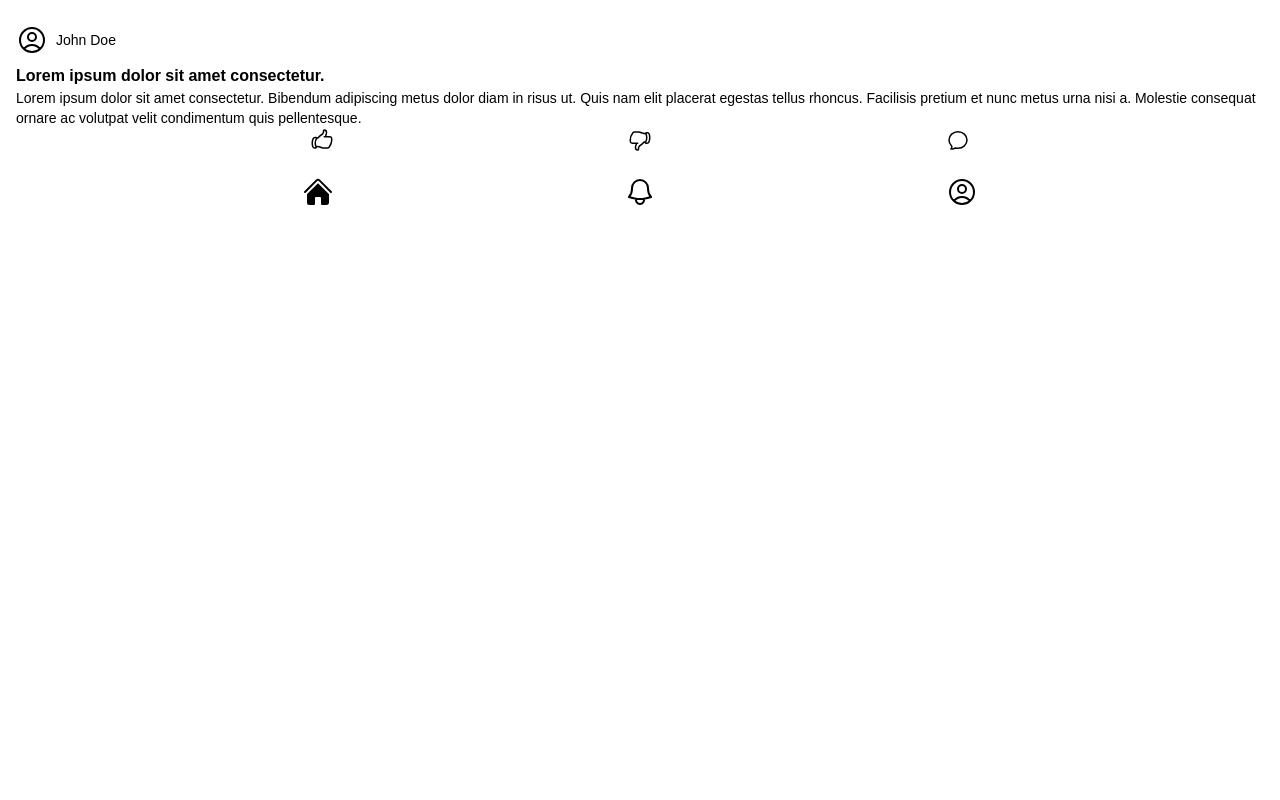
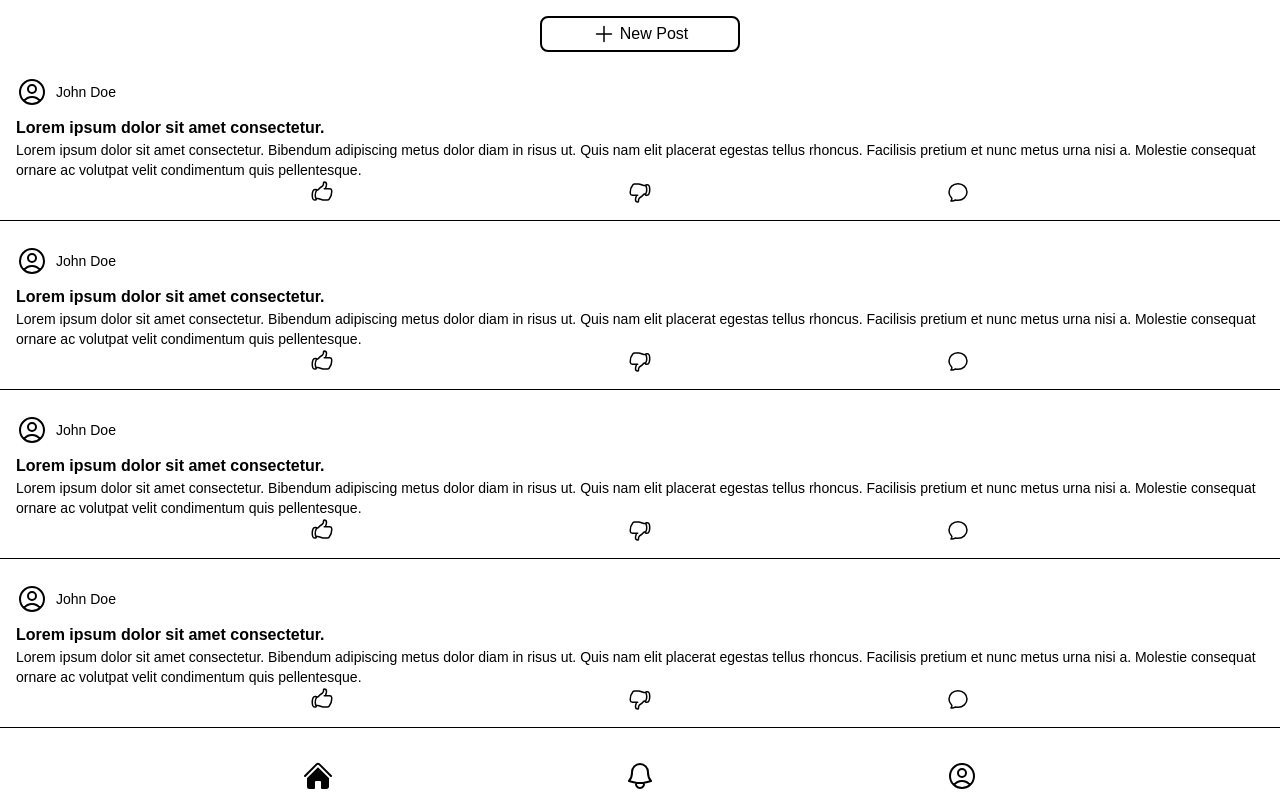
Before and after one commit to NYCU-SDC/eng-training-social-frontend, a React (Vite) app: page / in a window 1280 px wide. Built offline with nearby package versions, Linux system fonts and the light colour scheme.

Commit message:
refactor: put md-icon and lg-icon style to index.css

```diff
--- /dev/null
+++ b/src/components/Button.css
@@ -0,0 +1,11 @@
+.button-outline {
+    padding: 4px 8px;
+    border-radius: 8px;
+    border-width: 2px;
+    border-color: black;
+    border-style: solid;
+    display: flex;
+    justify-content: center;
+    align-items: center;
+    gap: 4px;
+}
--- /dev/null
+++ b/src/components/Button.tsx
@@ -0,0 +1,14 @@
+import { type ReactNode } from "react";
+import "./Button.css";
+
+export default function Button({
+  className,
+  children,
+}: {
+  className?: string;
+  children?: ReactNode;
+}) {
+  return (
+    <div className={["button-outline", className].join(" ")}>{children}</div>
+  );
+}
--- a/src/components/Navigation.css
+++ b/src/components/Navigation.css
@@ -5,7 +5,3 @@
     padding-inline: 12px;
     padding-block: 8px;
 }
-
-.icon {
-    width: 32px;
-}
--- a/src/components/Navigation.tsx
+++ b/src/components/Navigation.tsx
@@ -19,19 +19,19 @@ export default function Navigation({
   return (
     <div className="navigation-container">
       {page == "home" ? (
-        <HomeIconSolid className="icon" />
+        <HomeIconSolid className="lg-icon" />
       ) : (
-        <HomeIconOutline className="icon" />
+        <HomeIconOutline className="lg-icon" />
       )}
       {page == "notifications" ? (
-        <BellIconSolid className="icon" />
+        <BellIconSolid className="lg-icon" />
       ) : (
-        <BellIconOutline className="icon" />
+        <BellIconOutline className="lg-icon" />
       )}
       {page == "account" ? (
-        <UserCircleSolid className="icon" />
+        <UserCircleSolid className="lg-icon" />
       ) : (
-        <UserCircleOutline className="icon" />
+        <UserCircleOutline className="lg-icon" />
       )}
     </div>
   );
--- a/src/components/PostCard.css
+++ b/src/components/PostCard.css
@@ -3,6 +3,8 @@
     flex-direction: column;
     width: 100%;
     padding: 16px;
+    border-bottom-width: 1px;
+    border-bottom-style: solid;
 }
 
 .card-text {
@@ -26,16 +28,8 @@
     padding-block: 8px;
 }
 
-.icon {
-    width: 32px;
-}
-
 .reaction-container {
     display: flex;
     align-items: center;
     justify-content: space-evenly;
 }
-
-.reaction-icon {
-    width: 24px;
-}
--- a/src/components/PostCard.tsx
+++ b/src/components/PostCard.tsx
@@ -10,7 +10,7 @@ export default function PostCard() {
   return (
     <div className="card-container">
       <div className="user-info">
-        <UserCircleIcon className="icon" />
+        <UserCircleIcon className="lg-icon" />
         <p>John Doe</p>
       </div>
       <h1 className="card-title">Lorem ipsum dolor sit amet consectetur.</h1>
@@ -21,9 +21,9 @@ export default function PostCard() {
         ac volutpat velit condimentum quis pellentesque.
       </p>
       <div className="reaction-container">
-        <HandThumbUpIcon className="reaction-icon" />
-        <HandThumbDownIcon className="reaction-icon" />
-        <ChatBubbleOvalLeftIcon className="reaction-icon" />
+        <HandThumbUpIcon className="md-icon" />
+        <HandThumbDownIcon className="md-icon" />
+        <ChatBubbleOvalLeftIcon className="md-icon" />
       </div>
     </div>
   );
--- a/src/index.css
+++ b/src/index.css
@@ -4,3 +4,11 @@
   box-sizing: border-box;
   font-family: sans-serif;
 }
+
+.md-icon {
+  width: 24px;
+}
+
+.lg-icon {
+  width: 32px;
+}
--- /dev/null
+++ b/src/pages/Home.css
@@ -0,0 +1,27 @@
+.new-post-button {
+    width: 200px;
+}
+
+.button-container {
+    display: flex;
+    justify-content: center;
+    align-items: center;
+    margin-top: 16px;
+}
+
+.sticky-nav {
+    background-color: white;
+    position: sticky;
+    bottom: 0;
+}
+
+.content-scroll {
+    overflow-y: auto;
+    height: 100%;
+}
+
+.main-container {
+    display: flex;
+    flex-direction: column;
+    height: 100vh;
+}
--- a/src/pages/Home.tsx
+++ b/src/pages/Home.tsx
@@ -1,11 +1,28 @@
+import "./Home.css";
 import PostCard from "@/components/PostCard.tsx";
 import Navigation from "@/components/Navigation.tsx";
+import Button from "@/components/Button.tsx";
+import { PlusIcon } from "@heroicons/react/24/solid";
 
 export default function Home() {
   return (
-    <div>
-      <PostCard />
-      <Navigation />
+    <div className="main-container">
+      <div className="content-scroll">
+        <div className="button-container">
+          <Button className="new-post-button">
+            <PlusIcon className="md-icon" />
+            <p>New Post</p>
+          </Button>
+        </div>
+        <PostCard />
+        <PostCard />
+        <PostCard />
+        <PostCard />
+        <PostCard />
+      </div>
+      <div className="sticky-nav">
+        <Navigation />
+      </div>
     </div>
   );
 }
```
